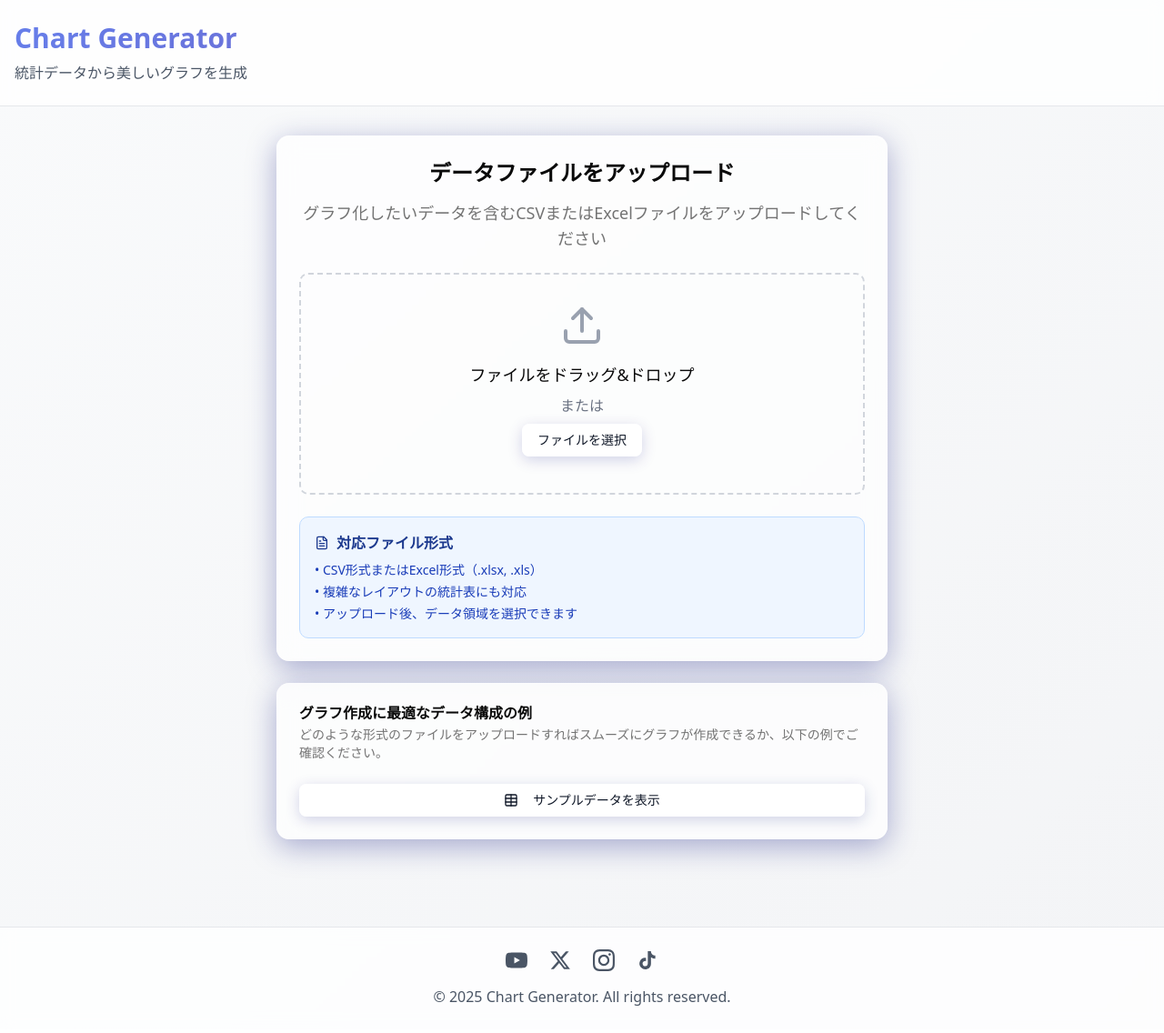
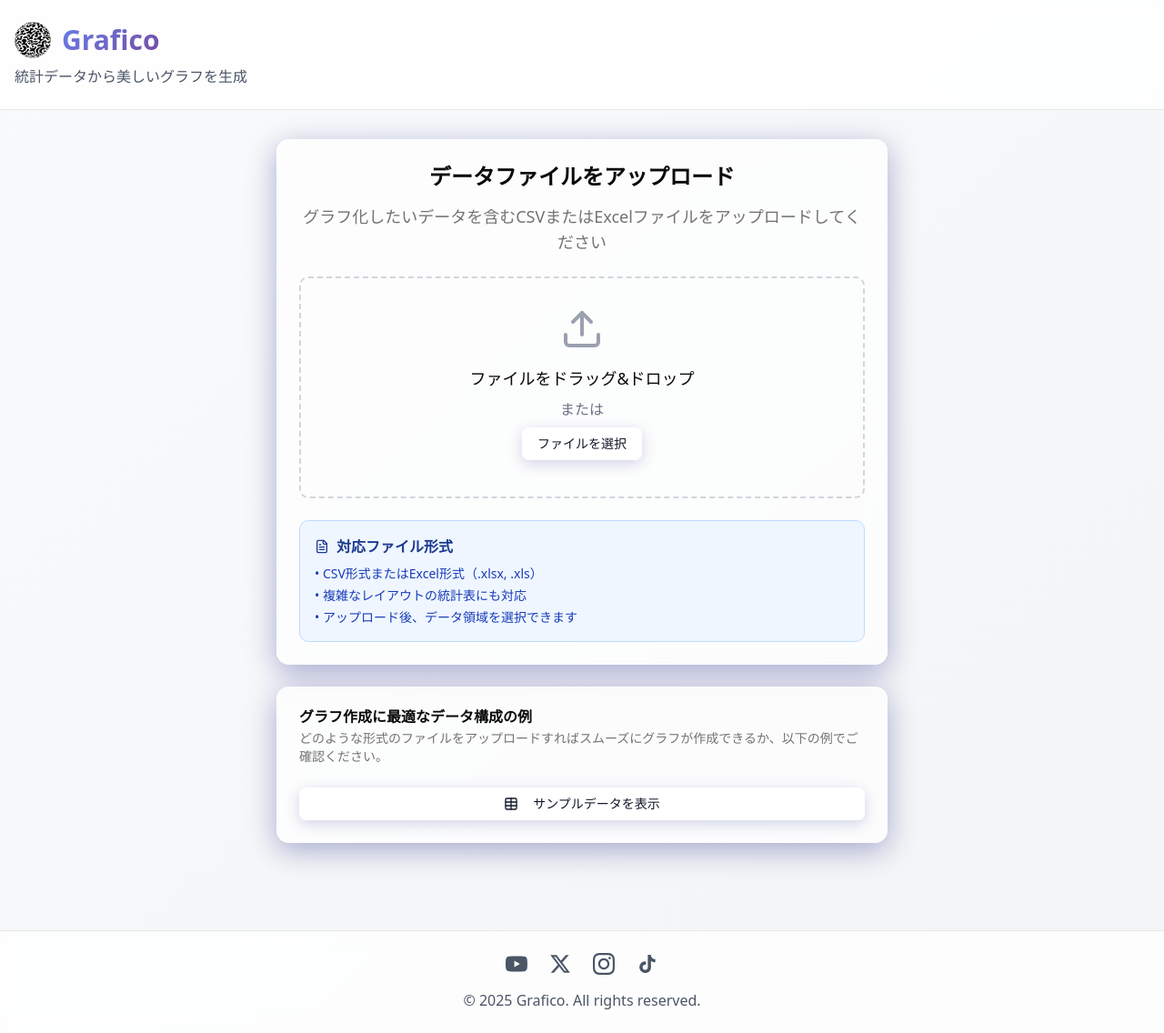
Before and after one commit to taku553/chart-generator, a React (Vite) app: page / in a window 1280 px wide. Shown: the whole page at 91% size. Built offline with nearby package versions, Linux system fonts and the light colour scheme.

Commit message:
[jp] ヘッダーをリファクタリングしてロゴを含め、アプリケーション名を「Grafico」に変更
[en]
Refactor header to include logo and rename application to Grafico

```diff
--- a/src/App.jsx
+++ b/src/App.jsx
@@ -57,12 +57,19 @@ function App() {
       {/* Header */}
       <header className="border-b border-gray-200 dark:border-gray-700 bg-white/80 dark:bg-gray-900/80 backdrop-blur-sm">
         <div className="container mx-auto px-4 py-6">
-          <h1
-            className="text-3xl font-bold gradient-text cursor-pointer hover:opacity-80 transition-opacity"
+          <div
+            className="flex items-center gap-3 cursor-pointer hover:opacity-80 transition-opacity w-fit"
             onClick={data ? handleResetClick : handleReset}
           >
-            Chart Generator
-          </h1>
+            <img
+              src="/logo.svg"
+              alt="Grafico Logo"
+              className="h-8 sm:h-10 w-auto"
+            />
+            <h1 className="text-2xl sm:text-3xl font-bold gradient-text">
+              Grafico
+            </h1>
+          </div>
           <p className="text-gray-600 dark:text-gray-300 mt-2">
             統計データから美しいグラフを生成
           </p>
@@ -95,7 +102,7 @@ function App() {
         <div className="container mx-auto px-4 py-6">
           <SocialLinks />
           <p className="text-center text-gray-600 dark:text-gray-300">
-            &copy; 2025 Chart Generator. All rights reserved.
+            &copy; 2025 Grafico. All rights reserved.
           </p>
         </div>
       </footer>
```
Also changed, not shown: public/logo.svg (added).
